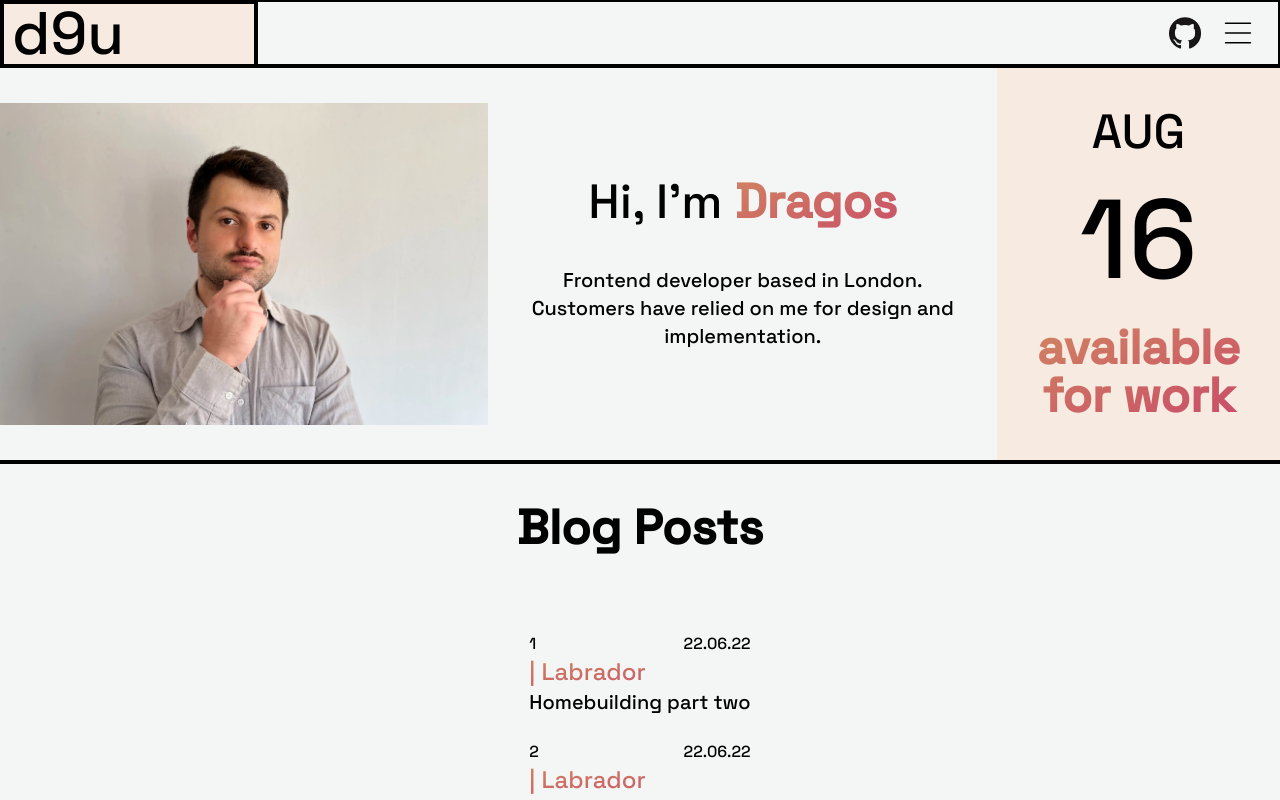
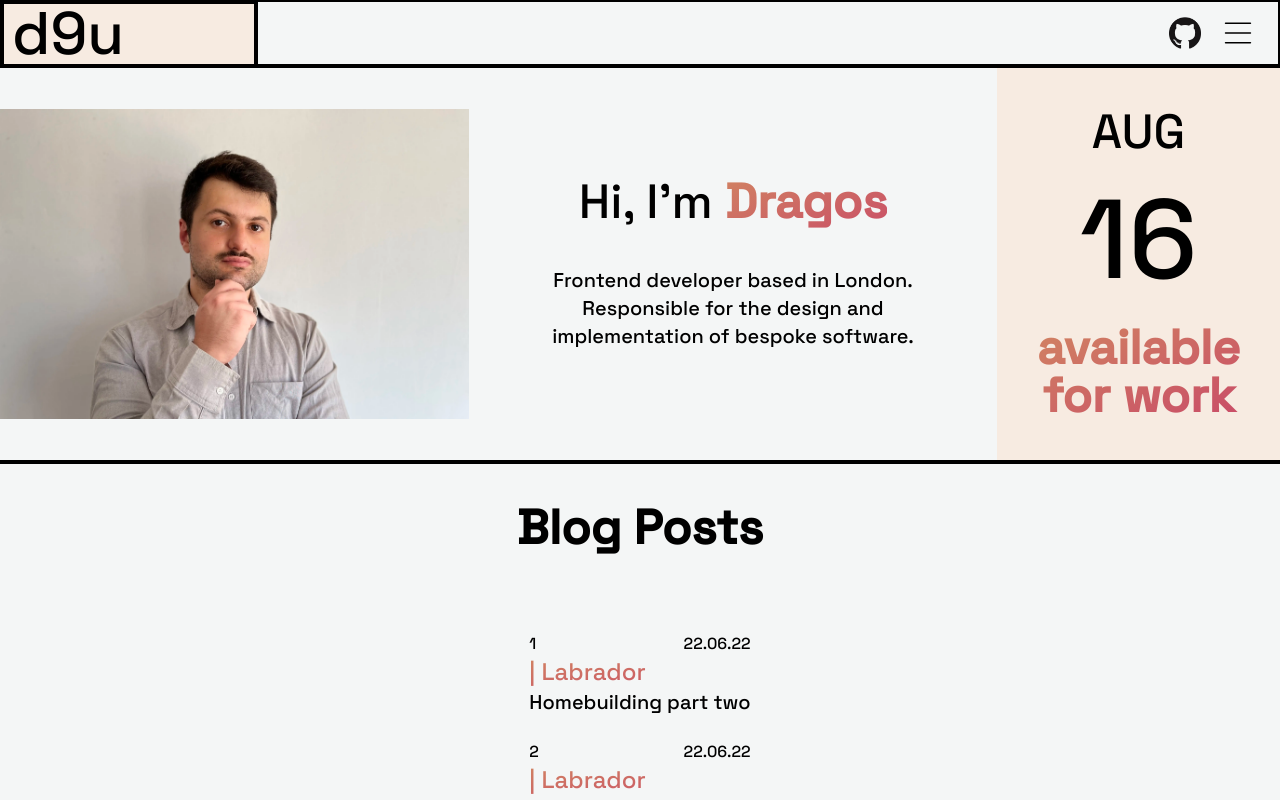
Before and after one commit to dfxe/my-site-updated, a Next.js app in the folder portfolio/: page / in a window 1280 px wide. Shown: the top 800 px of the page. Built offline with nearby package versions, Linux system fonts and the light colour scheme.

Commit message:
Add other description

```diff
--- a/portfolio/components/AboutCard/AboutCard.tsx
+++ b/portfolio/components/AboutCard/AboutCard.tsx
@@ -15,8 +15,8 @@ const AboutCard = () => {
           </span>{" "}
         </h1>
         <p className="text-xl text-center">
-          Frontend developer based in London. Customers have relied on me for
-          design and implementation.
+          Frontend developer based in London. Responsible for the design and
+          implementation of bespoke software.
         </p>
       </div>
     </Card>
```
